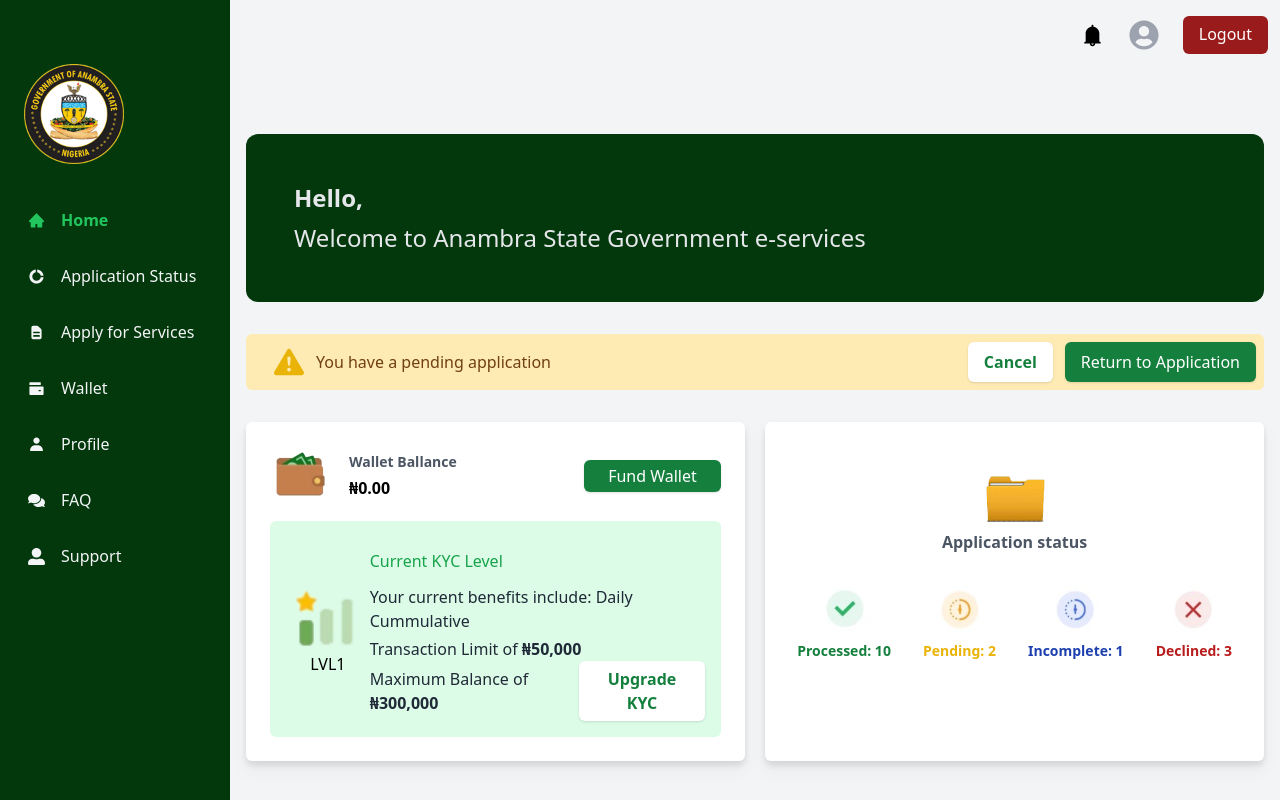
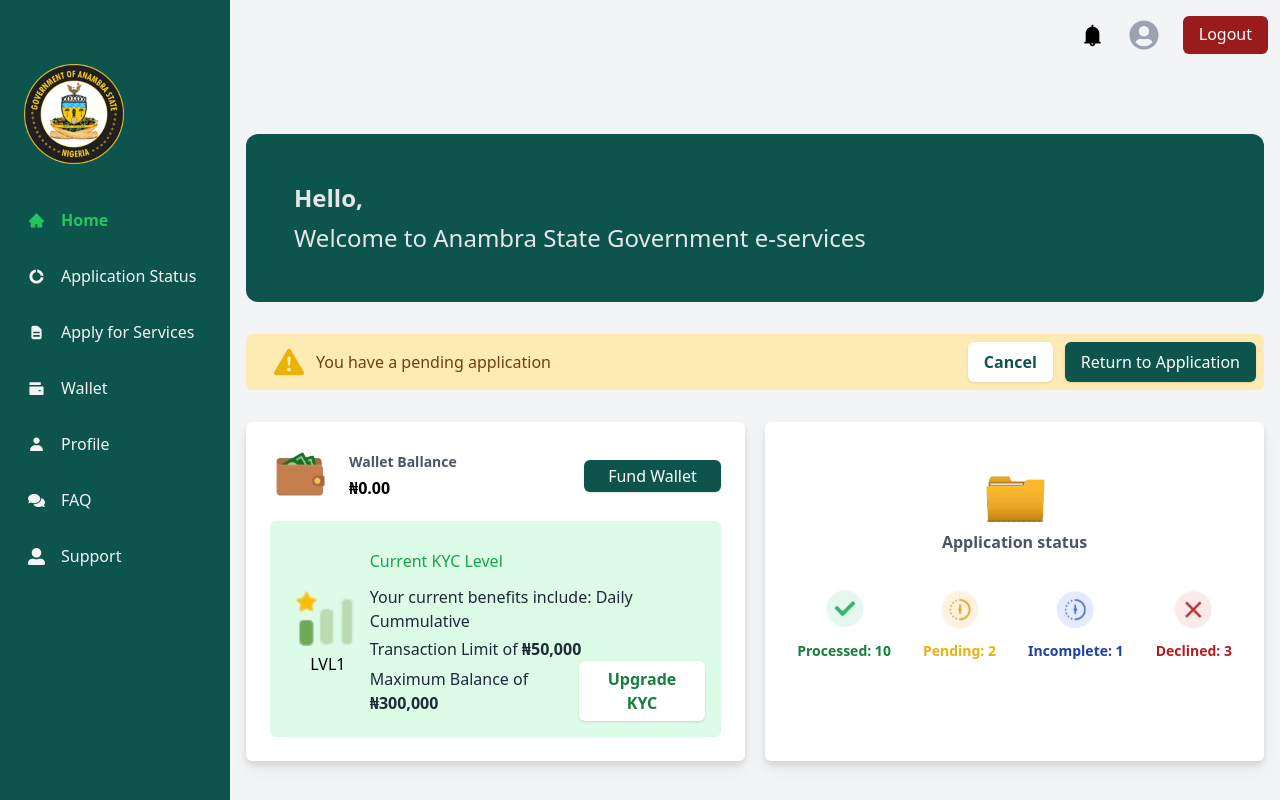
Before and after one commit to gentzycode/spacoLG_Eservice_App, a React (Vite) app: page /dashboard in a window 1280 px wide. Built offline with nearby package versions, Linux system fonts and the light colour scheme; sample sign-in values are in the browser's storage.

Commit message:
updated main color

```diff
--- a/src/common/AuthBanner.jsx
+++ b/src/common/AuthBanner.jsx
@@ -12,7 +12,7 @@
     }
 
     return (
-        <div className="w-full col-span-1 my-0 flex items-center bg-[#02380c]">
+        <div className="w-full col-span-1 my-0 flex items-center bg-[#0d544c]">
             <div className="space-y-2 md:space-y-8 md:pl-8 p-4 md:p-0">
                 <div className='w-full flex justify-center'>
                     <img src={Logo} alt="logo" width='100px' />
--- a/src/common/Sidebar.jsx
+++ b/src/common/Sidebar.jsx
@@ -10,7 +10,7 @@
                 className={navOpen ? 'fixed inset-0 z-50 mt-0 bg-black bg-opacity-50 transition-opacity md:hidden' : ''}
                 onClick={toggleSidebar}
             ></div>
-            <div className={`absolute left-0 top-0 z-50 ${navOpen ? 'block w-[230px]' : 'hidden'} md:block md:w-[230px] h-screen bg-[#02380c] overflow-y-hidden duration-300 ease-linear`}>
+            <div className={`absolute left-0 top-0 z-50 ${navOpen ? 'block w-[230px]' : 'hidden'} md:block md:w-[230px] h-screen bg-[#0d544c] overflow-y-hidden duration-300 ease-linear`}>
                 <div className='flex justify-end my-6 md:hidden px-6'>
                     <AiOutlineClose size={25} className='text-gray-300 cursor-pointer' onClick={toggleSidebar} />
                 </div>
--- a/src/protected/pages/Dashboard.jsx
+++ b/src/protected/pages/Dashboard.jsx
@@ -15,7 +15,7 @@
 
     return (
         <div className='space-y-8'>
-            <div className='w-full rounded-xl p-12 bg-[#02380c] mt-12 text-gray-200 space-y-2'>
+            <div className='w-full rounded-xl p-12 bg-[#0d544c] mt-12 text-gray-200 space-y-2'>
                 <p className='text-2xl font-bold'>Hello, {user?.username}</p>
                 <p className='text-2xl'>Welcome to Anambra State Government e-services</p>
             </div>
@@ -25,8 +25,8 @@
                     <span className='text-yellow-900'>You have a pending application</span>
                 </div>
                 <div className='flex space-x-3 items-center'>
-                    <button className='py-2 px-4 bg-white text-green-700 rounded-md font-bold shadow'>Cancel</button>
-                    <button className='py-2 px-4 bg-green-700 text-white rounded-md font-medium shadow'>Return to Application</button>
+                    <button className='py-2 px-4 bg-white text-[#0d544c] rounded-md font-bold shadow'>Cancel</button>
+                    <button className='py-2 px-4 bg-[#0d544c] text-white rounded-md font-medium shadow'>Return to Application</button>
                 </div>
             </div>
             <div className='w-full md:flex justify-between space-y-8 md:space-y-0'>
@@ -39,7 +39,7 @@
                                 <p className='font-bold'><span>&#8358;</span>0.00</p>
                             </div>
                         </div>
-                        <button className='py-1 px-6 bg-green-700 text-white rounded-md font-medium shadow'>Fund Wallet</button>
+                        <button className='py-1 px-6 bg-[#0d544c] text-white rounded-md font-medium shadow'>Fund Wallet</button>
                     </div>
                     <div className='w-full md:flex bg-green-100 rounded-md p-4'>
                         <div className='w-full md:w-1/5 md:flex md:justify-center items-center'>
--- a/src/public/pages/Landing.jsx
+++ b/src/public/pages/Landing.jsx
@@ -15,7 +15,7 @@
     }
 
     return (
-        <div className="w-full md:h-screen grid md:flex md:justify-between px-6 md:px-12 m-0 bg-[#02380c]">
+        <div className="w-full md:h-screen grid md:flex md:justify-between px-6 md:px-12 m-0 bg-[#0d544c]">
             <div className="w-full md:w-[50%] my-8 flex items-center">
                 <div className="space-y-6 md:space-y-8">
                     {localStorage.getItem('isLoggedIn') &&
```
